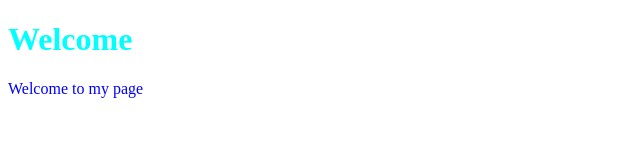
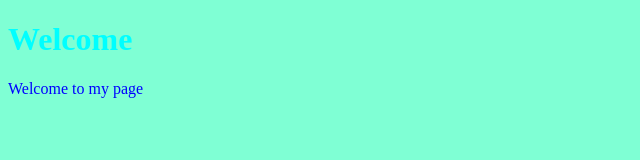
Before and after one commit to Aal73500/my-try-first-project, a plain HTML site: page index.html in a window 1280 px wide. Shown: the whole page, without its empty margins (0-640 px from the left). Drawn offline with Linux system fonts and the light colour scheme.

Commit message:
changing the body background color

```diff
--- a/style.css
+++ b/style.css
@@ -4,3 +4,7 @@ h1 {
 p {
     color:blue
 }
+body
+{
+    background-color:aquamarine
+}
```
